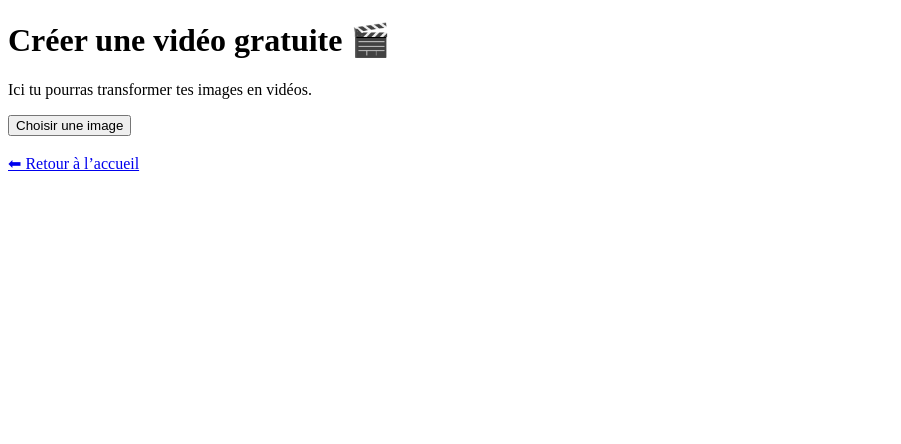
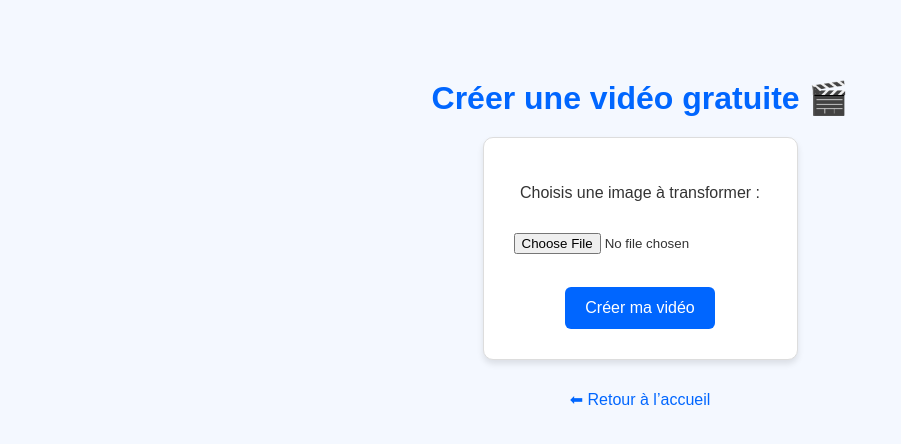
Before and after one commit to saponeayo67-del/video-site, a website: page creer-video.html in a window 1280 px wide. Shown: the whole page, without its empty margins (0-901 px from the left). Drawn offline with Linux system fonts and the light colour scheme.

Commit message:
Update creer-video.html

```diff
--- a/creer-video.html
+++ b/creer-video.html
@@ -2,15 +2,79 @@
 <html lang="fr">
 <head>
   <meta charset="UTF-8">
-  <title>Créer une vidéo gratuite - FlashVid</title>
+  <title>Créer une vidéo - FlashVid</title>
+  <style>
+    body {
+      font-family: Arial, sans-serif;
+      background: #f4f8ff;
+      color: #333;
+      text-align: center;
+      padding: 50px;
+    }
+    h1 {
+      color: #0066ff;
+      margin-bottom: 20px;
+    }
+    form {
+      background: white;
+      border: 1px solid #ddd;
+      border-radius: 10px;
+      padding: 30px;
+      display: inline-block;
+      box-shadow: 0 4px 6px rgba(0,0,0,0.1);
+    }
+    input[type="file"] {
+      margin: 15px 0;
+    }
+    button {
+      background: #0066ff;
+      color: white;
+      border: none;
+      padding: 12px 20px;
+      font-size: 16px;
+      border-radius: 6px;
+      cursor: pointer;
+      transition: background 0.3s ease;
+    }
+    button:hover {
+      background: #0044aa;
+    }
+    #message {
+      margin-top: 20px;
+      font-weight: bold;
+      color: green;
+    }
+    a {
+      display: block;
+      margin-top: 30px;
+      color: #0066ff;
+      text-decoration: none;
+    }
+    a:hover {
+      text-decoration: underline;
+    }
+  </style>
 </head>
 <body>
   <h1>Créer une vidéo gratuite 🎬</h1>
-  <p>Ici tu pourras transformer tes images en vidéos.</p>
-  <button onclick="alert('Fonctionnalité en cours de développement 🚀')">
-    Choisir une image
-  </button>
-  <br><br>
+
+  <form onsubmit="simulerCreation(event)">
+    <p>Choisis une image à transformer :</p>
+    <input type="file" accept="image/*" required>
+    <br><br>
+    <button type="submit">Créer ma vidéo</button>
+  </form>
+
+  <p id="message"></p>
+
   <a href="index.html">⬅ Retour à l’accueil</a>
+
+  <script>
+    function simulerCreation(event) {
+      event.preventDefault();
+      document.getElementById("message").textContent =
+        "✅ Vidéo en cours de création... (simulation)";
+    }
+  </script>
 </body>
 </html>
```
